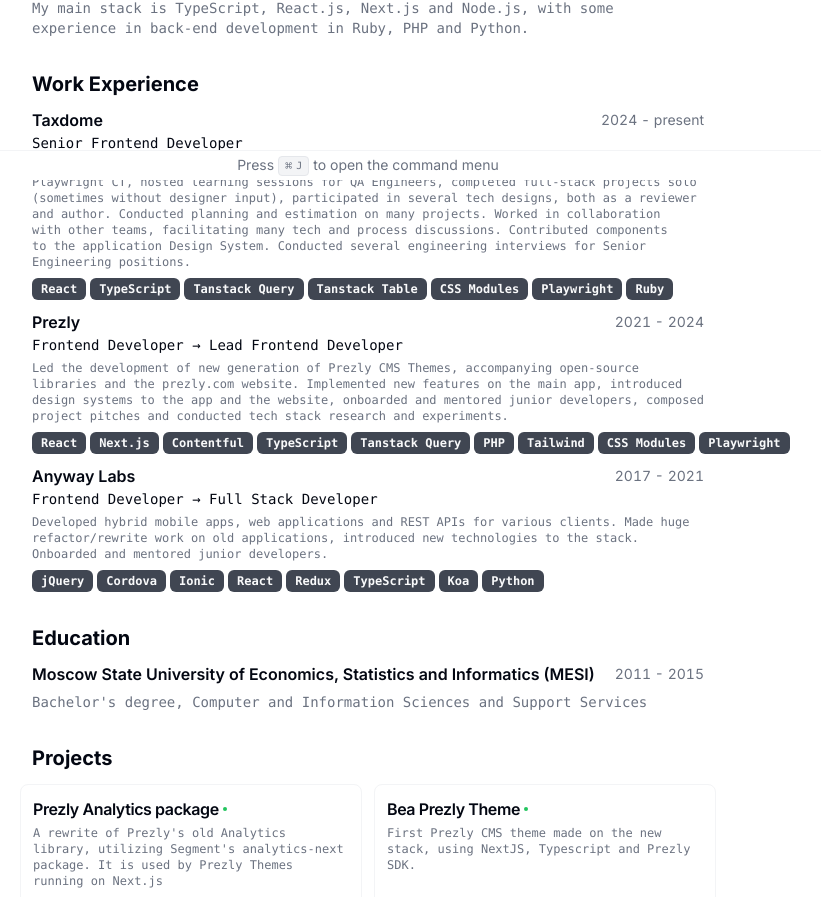
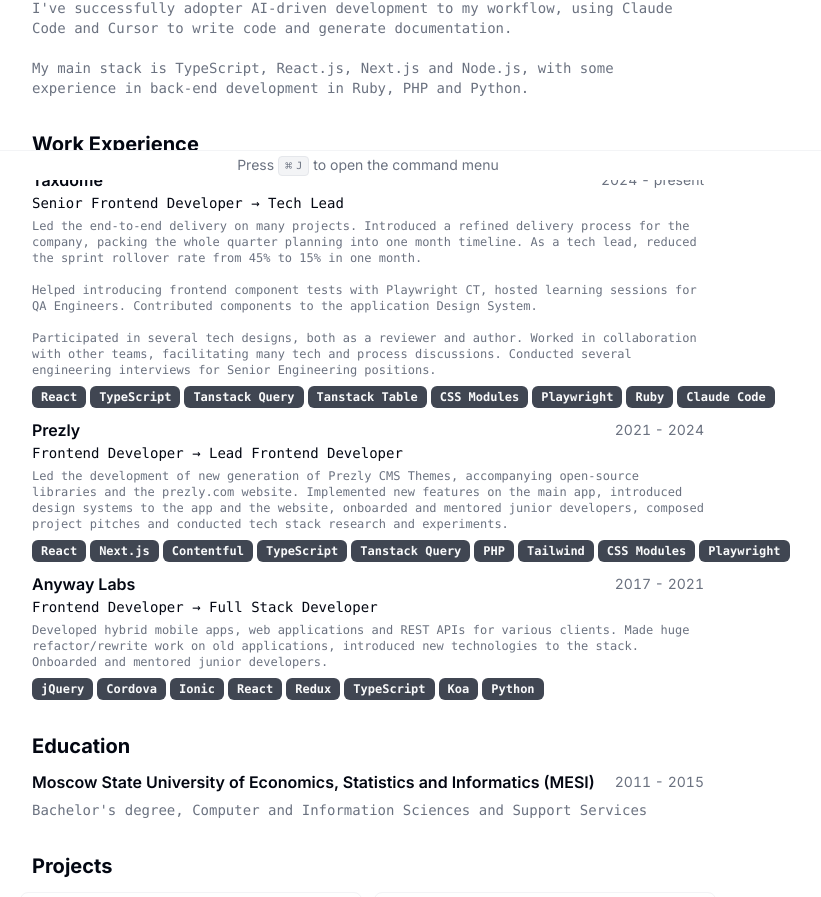
Before and after one commit to riffbyte/cv, a Next.js app: page / in a window 1280 px wide. Shown: the part 620-1517 px from the top of the page, without its empty margins (272-1093 px from the left). Built offline with nearby package versions, Linux system fonts and the light colour scheme.

Commit message:
Update the latest work experience info

```diff
--- a/src/app/page.tsx
+++ b/src/app/page.tsx
@@ -140,7 +140,7 @@
                   </h4>
                 </CardHeader>
                 <CardContent className="mt-2 text-xs">
-                  {work.description}
+                  <p className="whitespace-pre-line">{work.description}</p>
 
                   <div className="mt-2 flex gap-x-1">
                     {work.techStack.map((technology) => (
--- a/src/data/resume-data.tsx
+++ b/src/data/resume-data.tsx
@@ -16,6 +16,7 @@
     I'm an effective leader and a good mentor, with strong presentational skills. Having a strong product-oriented mindset allows me to provide valuable feedback for designers and product owners, and deliver complete features and improvements without designer input.\n
     I've introduced design systems and component libraries to projects I worked on, closely collaborating with Designers and Product Managers. \n
     My long experience in full-stack feature delivery allows me to effectively decompose big projects, manage workload across the team and consistently hit the delivery estimates, with transparent reporting and feedback. I prefer rapid prototyping and short iterations when working on a project, allowing to shorten the feedback loop and deliver user-facing features faster.\n
+    I've successfully adopter AI-driven development to my workflow, using Claude Code and Cursor to write code and generate documentation.\n
     My main stack is TypeScript, React.js, Next.js and Node.js, with some experience in back-end development in Ruby, PHP and Python.`,
   avatarUrl: "https://avatars.githubusercontent.com/u/1641218?v=4",
   personalWebsiteUrl: "https://riffbyte.dev",
@@ -55,13 +56,15 @@
       company: "Taxdome",
       link: "https://taxdome.com",
       badges: ["Remote"],
-      title: "Senior Frontend Developer",
+      title: "Senior Frontend Developer → Tech Lead",
       // logo: ParabolLogo,
       start: "2024",
       end: "present",
       description:
-        "Led the delivery on a couple of projects, helped introduce frontend component tests with Playwright CT, hosted learning sessions for QA Engineers, completed full-stack projects solo (sometimes without designer input), participated in several tech designs, both as a reviewer and author. Conducted planning and estimation on many projects. Worked in collaboration with other teams, facilitating many tech and process discussions. Contributed components to the application Design System. Conducted several engineering interviews for Senior Engineering positions.",
-      techStack: ["React", "TypeScript", "Tanstack Query", "Tanstack Table", "CSS Modules", "Playwright", "Ruby"]
+        `Led the end-to-end delivery on many projects. Introduced a refined delivery process for the company, packing the whole quarter planning into one month timeline. As a tech lead, reduced the sprint rollover rate from 45% to 15% in one month.\n
+        Helped introducing frontend component tests with Playwright CT, hosted learning sessions for QA Engineers. Contributed components to the application Design System.\n
+        Participated in several tech designs, both as a reviewer and author. Worked in collaboration with other teams, facilitating many tech and process discussions. Conducted several engineering interviews for Senior Engineering positions.`,
+      techStack: ["React", "TypeScript", "Tanstack Query", "Tanstack Table", "CSS Modules", "Playwright", "Ruby", "Claude Code"]
     },
     {
       company: "Prezly",
```
